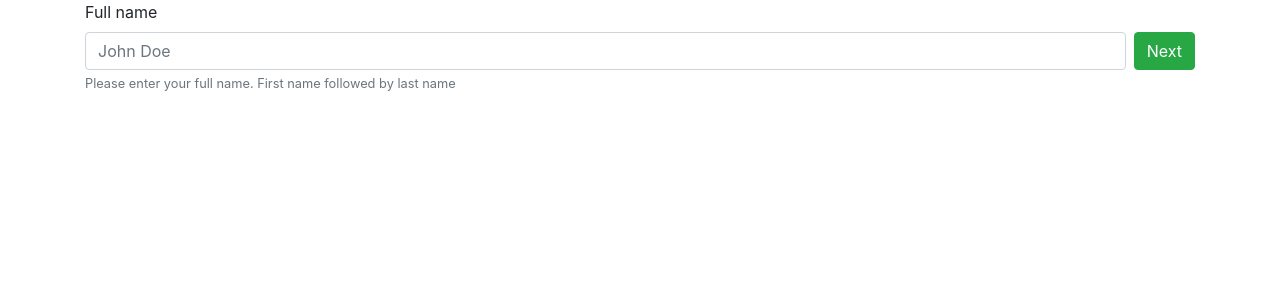
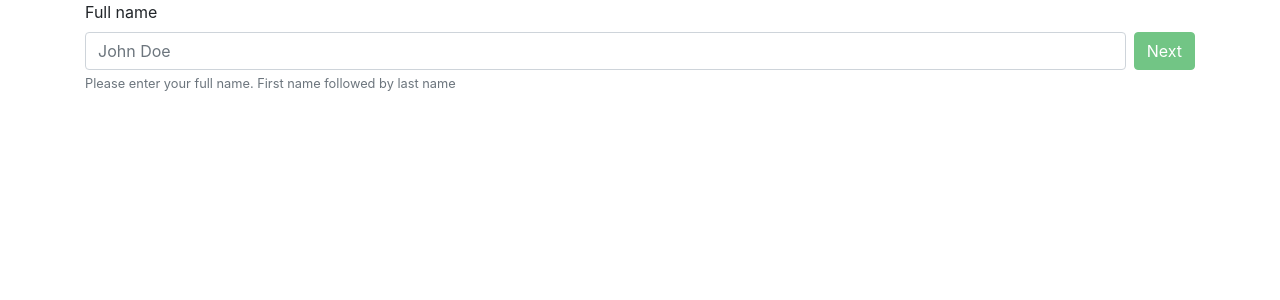
Before and after one commit to gowda/fc-vo1-signup, a React app: page / in a window 1280 px wide. Shown: the top 300 px of the page. Built offline with nearby package versions, Linux system fonts and the light colour scheme.

Commit message:
Reset form manager component's local state change

```diff
--- a/src/components/form-manager.jsx
+++ b/src/components/form-manager.jsx
@@ -1,10 +1,14 @@
-import React, { useState } from 'react';
+import React, { useState, useEffect } from 'react';
 import PropTypes from 'prop-types';
 
 export default function FormManager({
   component, value, buttonLabel, onChange,
 }) {
   const [updatedValue, setUpdatedValue] = useState(value);
+
+  useEffect(() => {
+    setUpdatedValue(value);
+  }, [component]);
 
   function handleChange(changedValue) {
     setUpdatedValue(changedValue);
@@ -23,6 +27,7 @@ export default function FormManager({
         type="button"
         className="btn btn-success ml-2 mb-2 flex-sm-grow-5 flex-grow-0"
         onClick={handleButtonClick}
+        disabled={updatedValue === ''}
       >
         {buttonLabel}
       </button>
```
